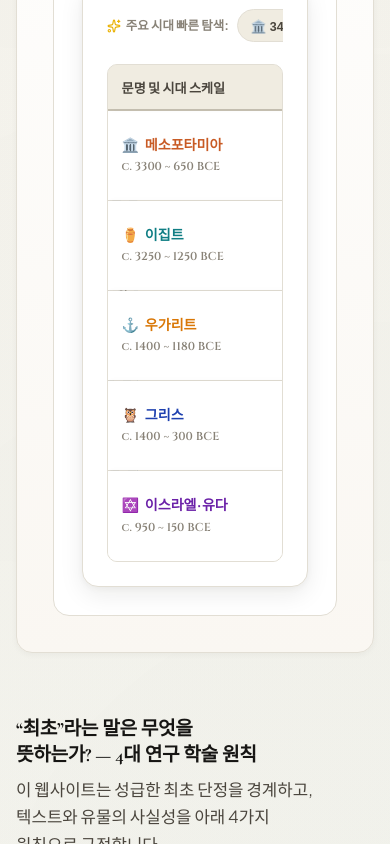
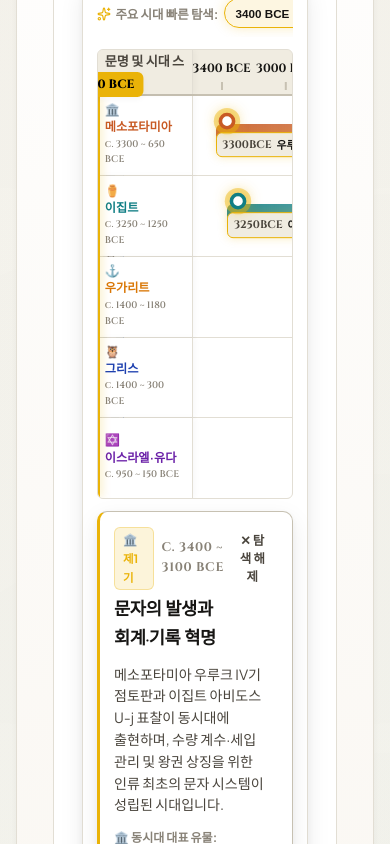
Before and after one commit to YgHnSIM/after-the-ledger, a React (Vite) app: page / in a window 390 px wide. Shown: the part 3280-4124 px from the top of the page. Built offline with nearby package versions, Linux system fonts and the light colour scheme; a web font is replaced by a local one.

Commit message:
feat(timeline): enhance mobile matrix with center scroll and era HUD
- Enhance mobile responsive timeline matrix with precise center scrolling
- Add slim sticky headers and interactive era spotlight HUD

```diff
--- a/src/components/HomeView.tsx
+++ b/src/components/HomeView.tsx
@@ -113,12 +113,79 @@ const RULER_MARKS = [
   { label: '100 BCE', year: 100 }
 ];
 
+interface EraSpotlight {
+  id: string;
+  yearBCE: number;
+  label: string;
+  badge: string;
+  title: string;
+  period: string;
+  curatorInsight: string;
+  keyArtifacts: string[];
+}
+
+const ERA_SPOTLIGHTS: EraSpotlight[] = [
+  {
+    id: 'era-3400',
+    yearBCE: 3400,
+    label: '3400 BCE 문자탄생전야',
+    badge: '🏛️ 제1기',
+    title: '문자의 발생과 회계·기록 혁명',
+    period: 'c. 3400 ~ 3100 BCE',
+    curatorInsight: '메소포타미아 우루크 IV기 점토판과 이집트 아비도스 U-j 표찰이 동시대에 출현하며, 수량 계수·세입 관리 및 왕권 상징을 위한 인류 최초의 문자 시스템이 성립된 시대입니다.',
+    keyArtifacts: ['우루크 IV기 점토판 (수메르)', '아비도스 U-j 표찰 (이집트)']
+  },
+  {
+    id: 'era-2500',
+    yearBCE: 2500,
+    label: '2500 BCE 피라미드·어휘목록',
+    badge: '📜 제2기',
+    title: '거대 문헌 집성 & 지식 분류 코퍼스',
+    period: 'c. 2600 ~ 2350 BCE',
+    curatorInsight: '수메르 슈루팍/파라 어휘목록(ED Lu A)을 통한 전문 서기관 양성과 제5왕조 우나스 피라미드 텍스트의 종교·제의 성각문자가 대규모로 축적되며 국가 관료제의 문자 독점이 완성된 시대입니다.',
+    keyArtifacts: ['어휘목록 ED Lu A (수메르)', '피라미드 텍스트 (이집트)']
+  },
+  {
+    id: 'era-1400',
+    yearBCE: 1400,
+    label: '1400 BCE 청동기/Linear B/우가리트',
+    badge: '⚓ 제3기',
+    title: '후기 청동기 국제 외교 & 음절/알파벳 분업',
+    period: 'c. 1400 ~ 1180 BCE',
+    curatorInsight: '미케네 궁전의 Linear B 음절문자 관료 행정과 우가리트의 30자 설형 알파벳 서사시·외교 점토판이 공존한 시대로, 지중해 전역의 활발한 교역과 문자 분업이 정점에 달했습니다.',
+    keyArtifacts: ['미케네 Linear B 점토판 (그리스)', '30자 알파벳 점토판 (우가리트)']
+  },
+  {
+    id: 'era-750',
+    yearBCE: 750,
+    label: '750 BCE 알파벳 혁명 & 서사시',
+    badge: '✒️ 제4기',
+    title: '음성 알파벳 확산과 서사시·유희시 비문',
+    period: 'c. 750 ~ 600 BCE',
+    curatorInsight: '모음 표기를 완성한 고대 그리스 알파벳이 디필론 비문과 네스토르 잔 등 유희·가창 서사시로 대중 확산되고, 이스라엘 은제 부적 등 사적 비문이 刻文되며 문자가 관료 독점을 탈피한 시대입니다.',
+    keyArtifacts: ['디필론 비문/네스토르 잔 (그리스)', '케테프 힌놈 은제 부적 (이스라엘)']
+  },
+  {
+    id: 'era-150',
+    yearBCE: 150,
+    label: '150 BCE 사해문서 & 경전화',
+    badge: '✡️ 제5기',
+    title: '사해문서 전승과 고대 텍스트 정경화',
+    period: 'c. 300 ~ 150 BCE',
+    curatorInsight: '쿰란 사해문서 두루마리와 알렉산드리아 도서관의 텍스트 교정 전통 속에서 히브리 성서와 호메로스 서사시가 최종 판본으로 집대성되고 정경화(Canonization)된 시대입니다.',
+    keyArtifacts: ['쿰란 사해문서 롤 (이스라엘)', '길가메시 서사시 완본 (메소포타미아)']
+  }
+];
+
 export const UnifiedTimelineMatrix: React.FC = () => {
   const scrollRef = useRef<HTMLDivElement>(null);
   const tracksRef = useRef<HTMLDivElement>(null);
-  const [needlePct, setNeedlePct] = useState<number | null>(null);
-  const [hoveredYear, setHoveredYear] = useState<number | null>(null);
+  const [activeEraId, setActiveEraId] = useState<string | null>('era-3400');
+  const [needlePct, setNeedlePct] = useState<number | null>(bceToPct(3400));
+  const [hoveredYear, setHoveredYear] = useState<number | null>(3400);
   const [selectedEvent, setSelectedEvent] = useState<{ civName: string; event: EventNode } | null>(null);
+
+  const activeEra = ERA_SPOTLIGHTS.find((e) => e.id === activeEraId) || null;
 
   const handleMouseMove = (e: React.MouseEvent<HTMLDivElement>) => {
     if (!tracksRef.current) return;
@@ -132,16 +199,48 @@ export const UnifiedTimelineMatrix: React.FC = () => {
   };
 
   const handleMouseLeave = () => {
-    setNeedlePct(null);
-    setHoveredYear(null);
+    if (activeEra) {
+      setNeedlePct(bceToPct(activeEra.yearBCE));
+      setHoveredYear(activeEra.yearBCE);
+    } else {
+      setNeedlePct(null);
+      setHoveredYear(null);
+    }
   };
 
-  const jumpToEra = (yearBCE: number) => {
+  const jumpToEra = (era: EraSpotlight) => {
+    if (activeEraId === era.id) {
+      // Toggle off spotlight
+      setActiveEraId(null);
+      setNeedlePct(null);
+      setHoveredYear(null);
+      return;
+    }
+
+    setActiveEraId(era.id);
+    setSelectedEvent(null);
+    const pct = bceToPct(era.yearBCE);
+    setNeedlePct(pct);
+    setHoveredYear(era.yearBCE);
+
     if (!scrollRef.current) return;
-    const pct = bceToPct(yearBCE);
-    const scrollWidth = scrollRef.current.scrollWidth - scrollRef.current.clientWidth;
-    scrollRef.current.scrollTo({
-      left: (pct / 100) * scrollWidth,
+    const container = scrollRef.current;
+    const stickyHeader = container.querySelector('.matrix-civ-label-col') as HTMLElement | null;
+    const stickyWidth = stickyHeader ? stickyHeader.offsetWidth : 180;
+
+    // Total track width inside scroll container
+    const totalScrollWidth = container.scrollWidth;
+    const trackWidth = Math.max(1, totalScrollWidth - stickyWidth);
+
+    // Center within visible track viewport
+    const visibleViewportWidth = Math.max(1, container.clientWidth - stickyWidth);
+    const targetScrollLeft = (pct / 100) * trackWidth - (visibleViewportWidth / 2);
+
+    const maxScrollLeft = Math.max(0, totalScrollWidth - container.clientWidth);
+    const clampedScrollLeft = Math.max(0, Math.min(maxScrollLeft, targetScrollLeft));
+
+    container.scrollTo({
+      left: clampedScrollLeft,
       behavior: 'smooth'
     });
   };
@@ -153,18 +252,18 @@ export const UnifiedTimelineMatrix: React.FC = () => {
         <span style={{ fontSize: '0.78rem', fontWeight: 700, color: 'var(--text-muted)', whiteSpace: 'nowrap', display: 'flex', alignItems: 'center', gap: '0.3rem' }}>
           <Sparkles size={14} style={{ color: 'var(--accent-gold, #eab308)' }} /> 주요 시대 빠른 탐색:
         </span>
-        <button className="era-chip-btn" onClick={() => jumpToEra(3400)}>
-          🏛️ 3400 BCE 문자탄생전야
-        </button>
-        <button className="era-chip-btn" onClick={() => jumpToEra(2500)}>
-          📜 2500 BCE 피라미드·어휘목록
-        </button>
-        <button className="era-chip-btn" onClick={() => jumpToEra(1400)}>
-          ⚓ 1400 BCE 청동기/Linear B
-        </button>
-        <button className="era-chip-btn" onClick={() => jumpToEra(750)}>
-          ✒️ 750 BCE 알파벳 혁명
-        </button>
+        {ERA_SPOTLIGHTS.map((era) => {
+          const isActive = activeEraId === era.id;
+          return (
+            <button
+              key={era.id}
+              className={`era-chip-btn ${isActive ? 'active' : ''}`}
+              onClick={() => jumpToEra(era)}
+            >
+              <span>{era.label}</span>
+            </button>
+          );
+        })}
       </div>
 
       {/* HORIZONTALLY SCROLLABLE TIMELINE MATRIX CANVAS */}
@@ -260,6 +359,7 @@ export const UnifiedTimelineMatrix: React.FC = () => {
                       const evPct = bceToPct(ev.yearBCE);
                       const isHovered = hoveredYear !== null && Math.abs(hoveredYear - ev.yearBCE) < 70;
                       const isSelected = selectedEvent?.event.id === ev.id;
+                      const isSpotlighted = activeEra !== null && Math.abs(activeEra.yearBCE - ev.yearBCE) <= 300;
 
                       let alignClass = 'align-center';
                       if (evPct < 15) {
@@ -271,7 +371,7 @@ export const UnifiedTimelineMatrix: React.FC = () => {
                       return (
                         <div
                           key={ev.id}
-                          className={`matrix-event-chip ${alignClass} ${isHovered || isSelected ? 'active' : ''}`}
+                          className={`matrix-event-chip ${alignClass} ${isHovered || isSelected ? 'active' : ''} ${isSpotlighted ? 'spotlight-highlight' : ''}`}
                           style={{ left: `${evPct}%` }}
                           onClick={() => setSelectedEvent({ civName: civ.name, event: ev })}
                         >
@@ -292,7 +392,7 @@ export const UnifiedTimelineMatrix: React.FC = () => {
       </div>
 
       {/* HOVER / SELECTED EVENT DETAILS & CROSS-CIV COMPARISON HUD */}
-      {selectedEvent && (
+      {selectedEvent ? (
         <div className="mobile-hud-sheet">
           <div style={{ display: 'flex', justifyContent: 'space-between', alignItems: 'flex-start', marginBottom: '0.5rem' }}>
             <div>
@@ -315,7 +415,45 @@ export const UnifiedTimelineMatrix: React.FC = () => {
             {selectedEvent.event.detail}
           </p>
         </div>
-      )}
+      ) : activeEra ? (
+        <div className="mobile-hud-sheet era-spotlight-hud">
+          <div style={{ display: 'flex', justifyContent: 'space-between', alignItems: 'flex-start', marginBottom: '0.65rem' }}>
+            <div>
+              <div style={{ display: 'flex', alignItems: 'center', gap: '0.5rem' }}>
+                <span className="era-badge-tag">{activeEra.badge}</span>
+                <span className="font-cinzel" style={{ fontSize: '0.78rem', fontWeight: 700, color: 'var(--text-muted)' }}>
+                  {activeEra.period}
+                </span>
+              </div>
+              <h4 style={{ margin: '0.3rem 0 0 0', fontSize: '1.1rem', fontFamily: 'var(--font-serif)', color: 'var(--text-primary)', fontWeight: 700 }}>
+                {activeEra.title}
+              </h4>
+            </div>
+            <button
+              className="btn btn-ghost btn-sm"
+              onClick={() => {
+                setActiveEraId(null);
+                setNeedlePct(null);
+                setHoveredYear(null);
+              }}
+              style={{ padding: '0.2rem 0.5rem', fontSize: '0.78rem' }}
+            >
+              ✕ 탐색 해제
+            </button>
+          </div>
+          <p style={{ margin: '0 0 0.75rem 0', fontSize: '0.88rem', color: 'var(--text-secondary)', lineHeight: 1.55 }}>
+            {activeEra.curatorInsight}
+          </p>
+          <div style={{ display: 'flex', flexWrap: 'wrap', gap: '0.4rem', alignItems: 'center' }}>
+            <span style={{ fontSize: '0.75rem', fontWeight: 700, color: 'var(--text-muted)' }}>🏛️ 동시대 대표 유물:</span>
+            {activeEra.keyArtifacts.map((art, idx) => (
+              <span key={idx} className="era-key-artifact-tag">
+                {art}
+              </span>
+            ))}
+          </div>
+        </div>
+      ) : null}
     </div>
   );
 };
--- a/src/styles/index.css
+++ b/src/styles/index.css
@@ -1405,7 +1405,7 @@ p:last-child {
   display: inline-flex;
   align-items: center;
   gap: 0.35rem;
-  padding: 0.4rem 0.8rem;
+  padding: 0.42rem 0.85rem;
   background: var(--bg-surface-elevated);
   border: 1px solid var(--border-color);
   border-radius: var(--radius-full);
@@ -1415,12 +1415,22 @@ p:last-child {
   white-space: nowrap;
   cursor: pointer;
   transition: all 0.2s cubic-bezier(0.16, 1, 0.3, 1);
+  user-select: none;
 }
 
 .era-chip-btn:hover {
   border-color: var(--border-highlight);
   color: var(--text-primary);
   background: var(--bg-card);
+  transform: translateY(-1px);
+}
+
+.era-chip-btn.active {
+  background: rgba(234, 179, 8, 0.12);
+  border-color: var(--accent-gold, #eab308);
+  color: var(--text-primary);
+  font-weight: 700;
+  box-shadow: 0 0 12px rgba(234, 179, 8, 0.25);
   transform: translateY(-1px);
 }
 
@@ -1734,6 +1744,18 @@ p:last-child {
   font-size: 0.68rem;
 }
 
+.matrix-event-chip.spotlight-highlight .matrix-event-pin-dot {
+  box-shadow: 0 0 0 4px rgba(234, 179, 8, 0.45), 0 0 12px rgba(234, 179, 8, 0.8);
+  transform: scale(1.2);
+}
+
+.matrix-event-chip.spotlight-highlight .matrix-event-label-chip {
+  border-color: var(--accent-gold, #eab308);
+  background: var(--bg-surface-elevated);
+  box-shadow: 0 0 10px rgba(234, 179, 8, 0.25);
+  font-weight: 700;
+}
+
 .mobile-hud-sheet {
   margin-top: 1.25rem;
   background: var(--bg-card);
@@ -1743,3 +1765,98 @@ p:last-child {
   box-shadow: var(--shadow-md);
   animation: slideUp 0.25s cubic-bezier(0.16, 1, 0.3, 1);
 }
+
+.era-spotlight-hud {
+  border-left: 3px solid var(--accent-gold, #eab308);
+  background: var(--bg-card);
+}
+
+.era-badge-tag {
+  display: inline-block;
+  font-size: 0.72rem;
+  font-weight: 700;
+  padding: 0.15rem 0.5rem;
+  border-radius: var(--radius-sm);
+  background: rgba(234, 179, 8, 0.15);
+  color: var(--accent-gold, #eab308);
+  border: 1px solid rgba(234, 179, 8, 0.3);
+}
+
+.era-key-artifact-tag {
+  display: inline-block;
+  font-size: 0.75rem;
+  font-weight: 600;
+  padding: 0.2rem 0.55rem;
+  border-radius: var(--radius-sm);
+  background: var(--bg-surface-elevated);
+  border: 1px solid var(--border-color);
+  color: var(--text-primary);
+}
+
+/* ==========================================================================
+   MOBILE RESPONSIVE TIMELINE STYLES (≤ 768px)
+   ========================================================================== */
+@media (max-width: 768px) {
+  .unified-timeline-wrapper {
+    padding: 0.85rem;
+    border-radius: var(--radius-md);
+  }
+
+  .era-quick-chips-bar {
+    gap: 0.35rem;
+    padding-bottom: 0.5rem;
+    margin-bottom: 0.75rem;
+    -webkit-overflow-scrolling: touch;
+  }
+
+  .era-chip-btn {
+    padding: 0.35rem 0.65rem;
+    font-size: 0.73rem;
+  }
+
+  .timeline-matrix-scroll-container {
+    overscroll-behavior-x: contain;
+    -webkit-overflow-scrolling: touch;
+    border-radius: var(--radius-sm);
+  }
+
+  .timeline-matrix-inner {
+    min-width: 860px;
+  }
+
+  /* Compact Sticky Header on Mobile: giving 75%+ screen width to timeline */
+  .matrix-civ-label-col,
+  .matrix-lane-civ-header {
+    width: 95px !important;
+    min-width: 95px !important;
+    padding: 0.45rem 0.45rem !important;
+  }
+
+  .matrix-civ-name {
+    font-size: 0.76rem !important;
+    gap: 0.2rem !important;
+    flex-direction: column !important;
+    align-items: flex-start !important;
+    line-height: 1.15 !important;
+  }
+
+  .matrix-civ-span {
+    font-size: 0.6rem !important;
+    margin-top: 0.15rem !important;
+  }
+
+  .matrix-lane-row {
+    min-height: 80px;
+  }
+
+  .matrix-event-label-chip {
+    font-size: 0.68rem;
+    padding: 0.18rem 0.35rem;
+    max-width: 140px;
+  }
+
+  .mobile-hud-sheet {
+    padding: 0.9rem;
+    margin-top: 0.75rem;
+  }
+}
```
